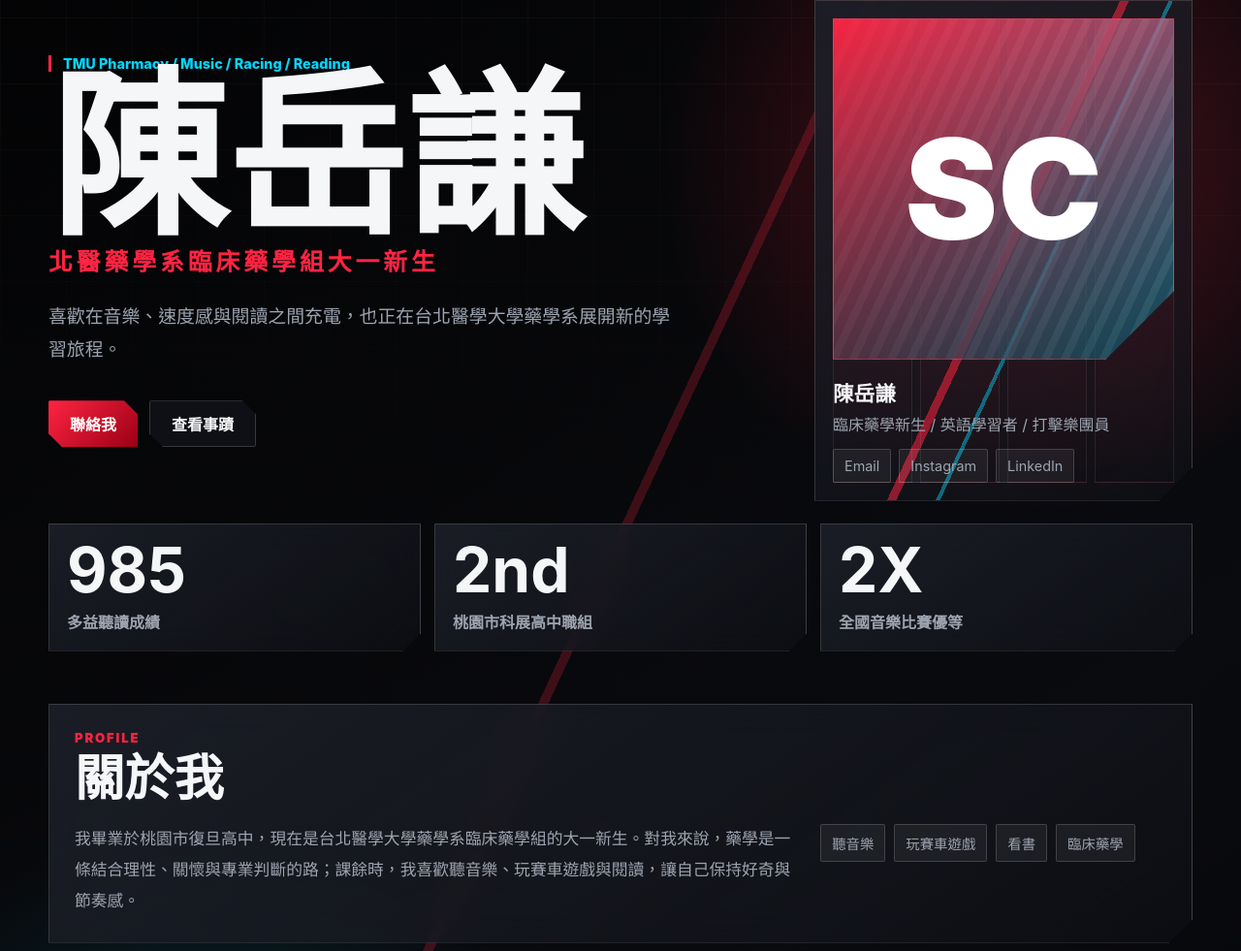
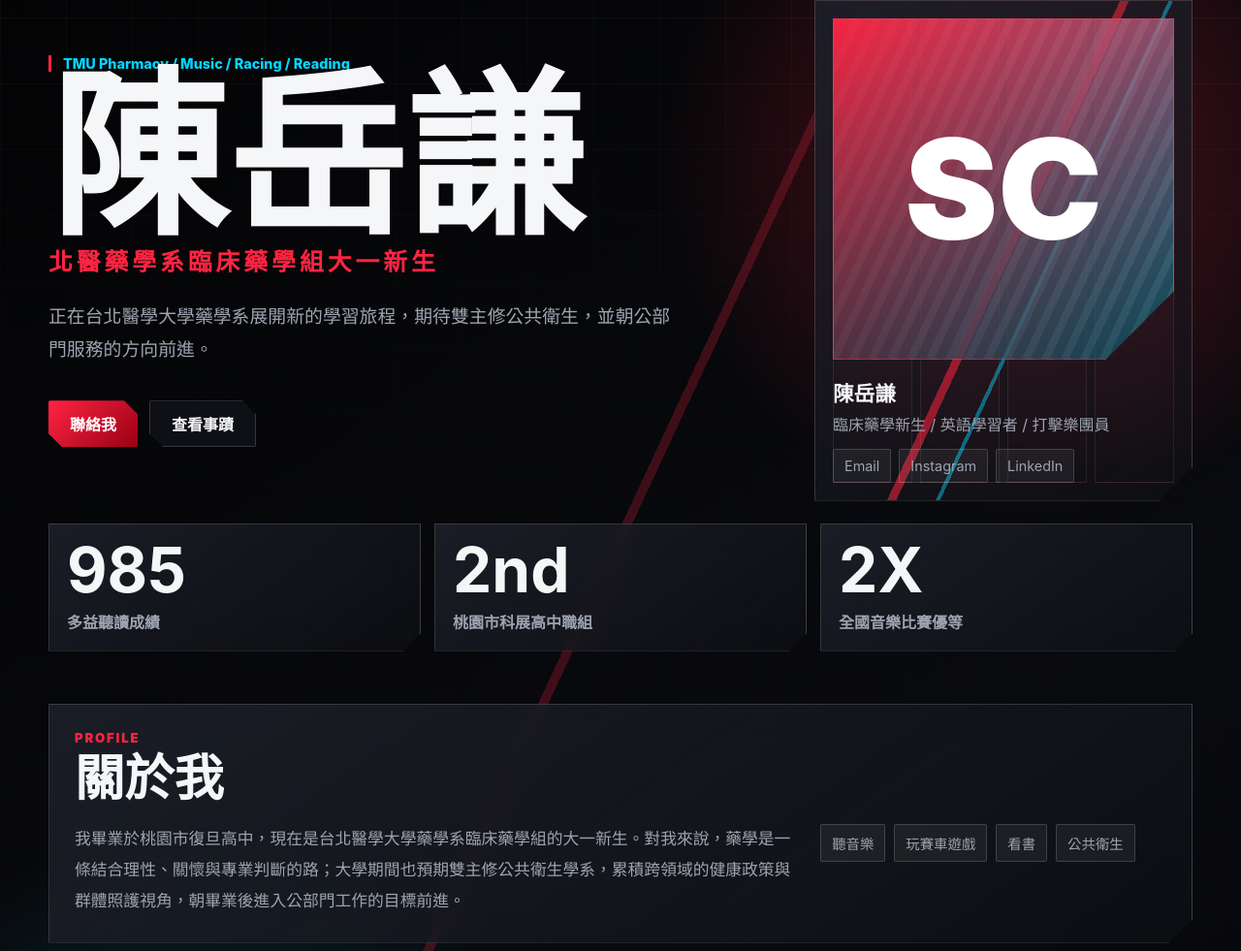
Before and after one commit to typewriter20419656/typewriter20419656.github.io, a plain HTML site: page index.html in a window 1280 px wide. Shown: the part 118-1099 px from the top of the page at 97% size. Drawn offline with nearby package versions, Linux system fonts and the light colour scheme.

Commit message:
Update public health career goals

```diff
--- a/index.html
+++ b/index.html
@@ -35,7 +35,7 @@
         <h1 id="introTitle" data-i18n="title">陳岳謙</h1>
         <p class="subtitle" data-i18n="subtitle">北醫藥學系臨床藥學組大一新生</p>
         <p class="lead" data-i18n="lead">
-          喜歡在音樂、速度感與閱讀之間充電，也正在台北醫學大學藥學系展開新的學習旅程。
+          正在台北醫學大學藥學系展開新的學習旅程，期待雙主修公共衛生，並朝公部門服務的方向前進。
         </p>
 
         <div class="hero-actions" aria-label="頁面導覽">
@@ -88,13 +88,13 @@
       </div>
       <div class="about-layout">
         <p data-i18n="aboutText">
-          我畢業於桃園市復旦高中，現在是台北醫學大學藥學系臨床藥學組的大一新生。對我來說，藥學是一條結合理性、關懷與專業判斷的路；課餘時，我喜歡聽音樂、玩賽車遊戲與閱讀，讓自己保持好奇與節奏感。
+          我畢業於桃園市復旦高中，現在是台北醫學大學藥學系臨床藥學組的大一新生。對我來說，藥學是一條結合理性、關懷與專業判斷的路；大學期間也預期雙主修公共衛生學系，累積跨領域的健康政策與群體照護視角，朝畢業後進入公部門工作的目標前進。
         </p>
         <ul class="tag-list interest-list" aria-label="興趣列表">
           <li data-i18n="interest1">聽音樂</li>
           <li data-i18n="interest2">玩賽車遊戲</li>
           <li data-i18n="interest3">看書</li>
-          <li data-i18n="interest4">臨床藥學</li>
+          <li data-i18n="interest4">公共衛生</li>
         </ul>
       </div>
     </section>
@@ -151,7 +151,7 @@
     </section>
 
     <footer class="footer">
-      <p data-i18n="footer">歡迎交流學習、音樂、藥學或任何新點子。</p>
+      <p data-i18n="footer">歡迎交流學習、音樂、藥學、公共衛生或任何新點子。</p>
       <span>2026</span>
     </footer>
   </main>
--- a/script.js
+++ b/script.js
@@ -7,7 +7,7 @@ const translations = {
     eyebrow: "TMU Pharmacy / Music / Racing / Reading",
     title: "陳岳謙",
     subtitle: "北醫藥學系臨床藥學組大一新生",
-    lead: "喜歡在音樂、速度感與閱讀之間充電，也正在台北醫學大學藥學系展開新的學習旅程。",
+    lead: "正在台北醫學大學藥學系展開新的學習旅程，期待雙主修公共衛生，並朝公部門服務的方向前進。",
     contact: "聯絡我",
     viewWork: "查看事蹟",
     name: "陳岳謙",
@@ -19,11 +19,11 @@ const translations = {
     stat3Value: "2X",
     stat3Label: "全國音樂比賽優等",
     aboutTitle: "關於我",
-    aboutText: "我畢業於桃園市復旦高中，現在是台北醫學大學藥學系臨床藥學組的大一新生。對我來說，藥學是一條結合理性、關懷與專業判斷的路；課餘時，我喜歡聽音樂、玩賽車遊戲與閱讀，讓自己保持好奇與節奏感。",
+    aboutText: "我畢業於桃園市復旦高中，現在是台北醫學大學藥學系臨床藥學組的大一新生。對我來說，藥學是一條結合理性、關懷與專業判斷的路；大學期間也預期雙主修公共衛生學系，累積跨領域的健康政策與群體照護視角，朝畢業後進入公部門工作的目標前進。",
     interest1: "聽音樂",
     interest2: "玩賽車遊戲",
     interest3: "看書",
-    interest4: "臨床藥學",
+    interest4: "公共衛生",
     achievement1Title: "英語能力",
     achievement1Text: "高中時於多益聽讀測驗取得 985 分，也曾在全國高中學生英文單字大賽奪得二等獎。",
     achievement2Title: "科學探究",
@@ -31,7 +31,7 @@ const translations = {
     achievement3Title: "音樂表現",
     achievement3Text: "兩次代表學校參加全國學生音樂比賽，皆於打擊樂團組獲得優等。",
     contactTitle: "聯絡我",
-    footer: "歡迎交流學習、音樂、藥學或任何新點子。"
+    footer: "歡迎交流學習、音樂、藥學、公共衛生或任何新點子。"
   },
   en: {
     brand: "Sky Chen",
@@ -41,7 +41,7 @@ const translations = {
     eyebrow: "TMU Pharmacy / Music / Racing / Reading",
     title: "Sky Chen",
     subtitle: "Freshman in Clinical Pharmacy, Taipei Medical University",
-    lead: "I recharge through music, racing games, and books while beginning a new academic journey in pharmacy at Taipei Medical University.",
+    lead: "I am beginning my pharmacy journey at Taipei Medical University, planning to double major in public health and work toward a future in public service.",
     contact: "Contact Me",
     viewWork: "View Record",
     name: "Sky Chen",
@@ -53,11 +53,11 @@ const translations = {
     stat3Value: "2X",
     stat3Label: "National Music Contest Excellence",
     aboutTitle: "About Me",
-    aboutText: "I graduated from Fu-Dan Senior High School in Taoyuan and am now a freshman in the Clinical Pharmacy track at Taipei Medical University. To me, pharmacy combines reasoning, care, and professional judgment. Outside class, I enjoy music, racing games, and reading to stay curious and in rhythm.",
+    aboutText: "I graduated from Fu-Dan Senior High School in Taoyuan and am now a freshman in the Clinical Pharmacy track at Taipei Medical University. To me, pharmacy combines reasoning, care, and professional judgment. During college, I also plan to double major in Public Health, building an interdisciplinary view of health policy and population care as I work toward a future role in the public sector.",
     interest1: "Music",
     interest2: "Racing Games",
     interest3: "Reading",
-    interest4: "Clinical Pharmacy",
+    interest4: "Public Health",
     achievement1Title: "English Ability",
     achievement1Text: "In high school, I scored 985 on the TOEIC Listening and Reading test and won second prize in a national high school English vocabulary competition.",
     achievement2Title: "Science Inquiry",
@@ -65,7 +65,7 @@ const translations = {
     achievement3Title: "Music Performance",
     achievement3Text: "I represented my school twice at the National Student Music Competition, receiving Excellence ratings both times in the percussion ensemble category.",
     contactTitle: "Contact Me",
-    footer: "Open to conversations about learning, music, pharmacy, or new ideas."
+    footer: "Open to conversations about learning, music, pharmacy, public health, or new ideas."
   }
 };
 
```
